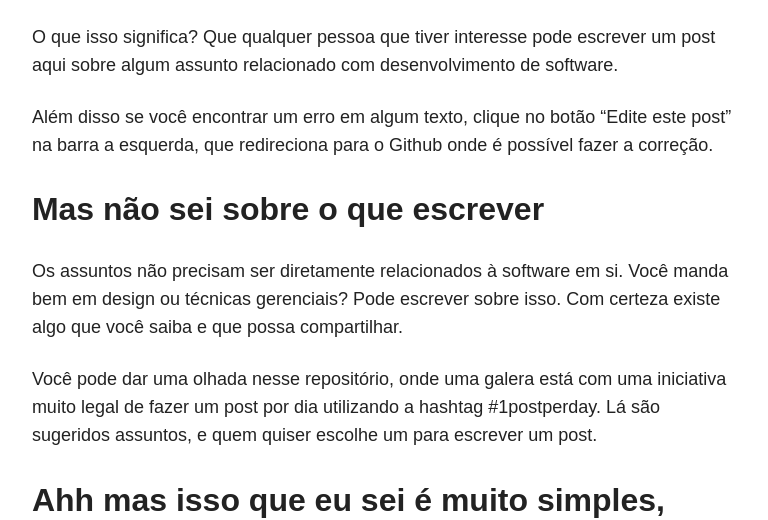
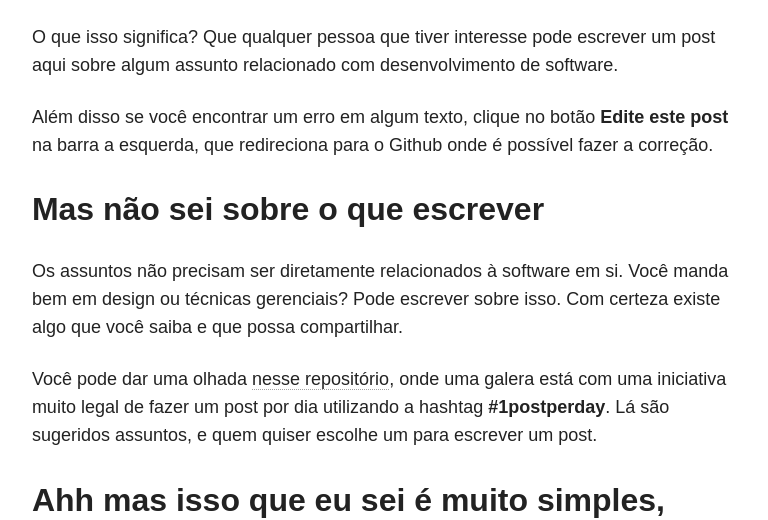
Before and after one commit to robsonbittencourt/rbittencourt.com, a Jekyll site: the page built from contribuir/index.md, in a window 1280 px wide and 900 px high, scrolled down 305 px. Shown: the part 153-673 px from the top of the window, without its empty margins (254-1022 px from the left). Built offline with Jekyll 4.4.1, drawn with Linux system fonts in a browser that asks for light colours; nearby versions of some CDN libraries; comment, search, counter and statistics services are not loaded; some of the changed lines change nothing that is shown.

Commit message:
Adicionando links de referência

```diff
--- a/contribuir/index.md
+++ b/contribuir/index.md
@@ -9,13 +9,13 @@ Meu objetivo inicial ao criar este blog era compartilhar alguns assuntos que eu
 
 O que isso significa? Que qualquer pessoa que tiver interesse pode escrever um post aqui sobre algum assunto relacionado com desenvolvimento de software.
 
-Além disso se você encontrar um erro em algum texto, clique no botão "Edite este post" na barra a esquerda, que redireciona para o Github onde é possível fazer a correção.
+Além disso se você encontrar um erro em algum texto, clique no botão **Edite este post** na barra a esquerda, que redireciona para o Github onde é possível fazer a correção.
 
 ##Mas não sei sobre o que escrever
 
 Os assuntos não precisam ser diretamente relacionados à software em si. Você manda bem em design ou técnicas gerenciais? Pode escrever sobre isso. Com certeza existe algo que você saiba e que possa compartilhar.
 
-Você pode dar uma olhada nesse repositório, onde uma galera está com uma iniciativa muito legal de fazer um post por dia utilizando a hashtag #1postperday. Lá são sugeridos assuntos, e quem quiser escolhe um para escrever um post.
+Você pode dar uma olhada [nesse repositório](https://github.com/LFeh/poste-mais), onde uma galera está com uma iniciativa muito legal de fazer um post por dia utilizando a hashtag **#1postperday**. Lá são sugeridos assuntos, e quem quiser escolhe um para escrever um post.
 
 
 ##Ahh mas isso que eu sei é muito simples, todo mundo sabe
```
